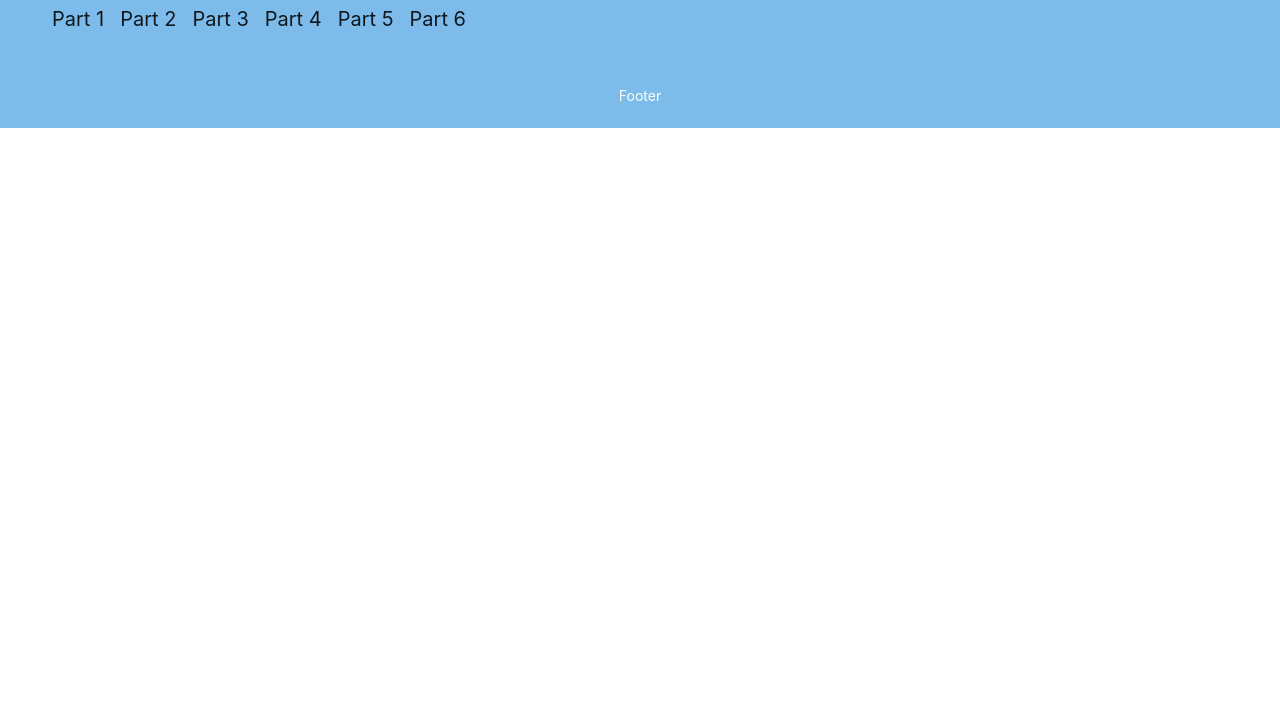
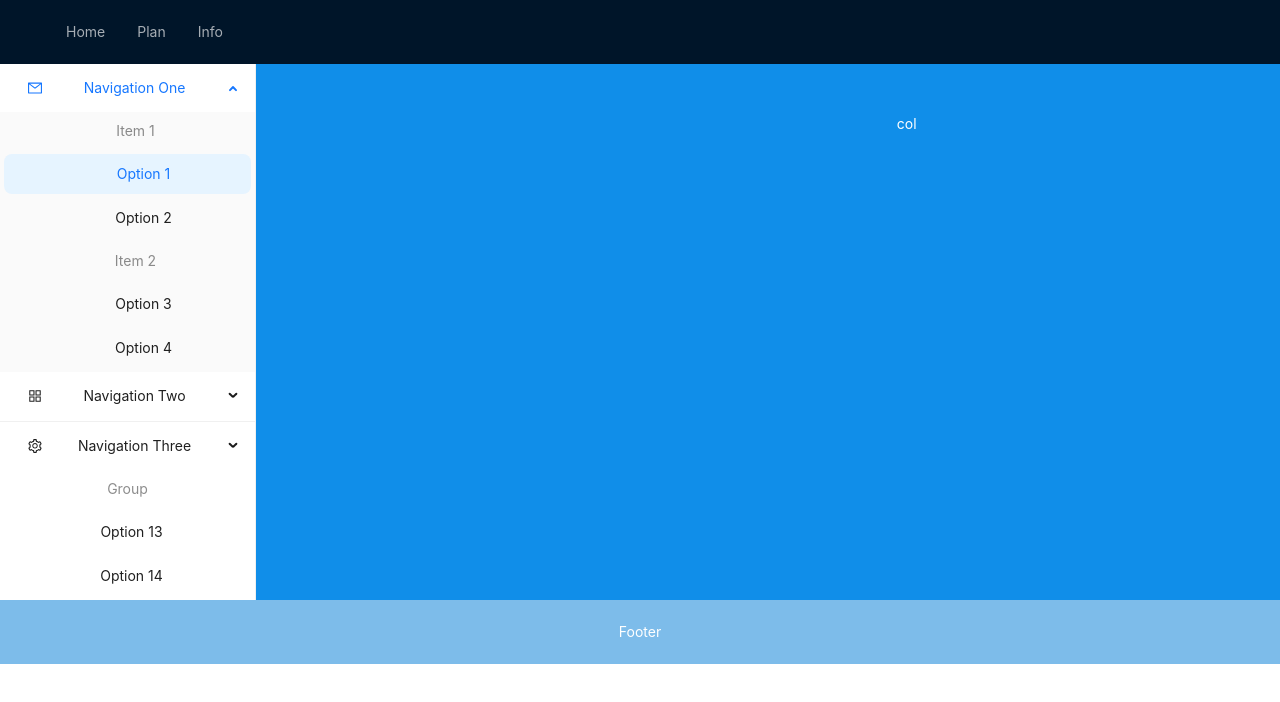
Before and after one commit to Jihn0118/tripjava, a Vue app in the folder Frontend/trip-java/: page /plan in a window 1280 px wide. Shown: the top 702 px of the page. Built offline with nearby package versions, Linux system fonts and the light colour scheme.

Commit message:
feature: navbar 구현

```diff
--- a/Frontend/trip-java/src/App.vue
+++ b/Frontend/trip-java/src/App.vue
@@ -30,9 +30,7 @@ const footerStyle = {
 <template>
   <a-space direction="vertical" :style="{ width: '100%' }" :size="[0, 48]">
     <a-layout>
-      <a-layout-header :style="headerStyle">
       <the-heading-navbar></the-heading-navbar>
-      </a-layout-header>
       <a-layout-content :style="contentStyle">
         <router-view></router-view>
       </a-layout-content>
--- a/Frontend/trip-java/src/components/layout/TheHeadingNavbar.vue
+++ b/Frontend/trip-java/src/components/layout/TheHeadingNavbar.vue
@@ -5,61 +5,49 @@ const selectedKeys = ref(null);
 </script>
 
 <template>
-  <div style="{padding: 20px;}">
-    <a-anchor
-        direction="horizontal"
-        :items="[
-        {
-          key: 'horizontally-part-1',
-          href: '#horizontally-part-1',
-          title: 'Part 1',
-        },
-        {
-          key: 'horizontally-part-2',
-          href: '#horizontally-part-2',
-          title: 'Part 2',
-        },
-        {
-          key: 'horizontally-part-3',
-          href: '#horizontally-part-3',
-          title: 'Part 3',
-        },
-        {
-          key: 'horizontally-part-4',
-          href: '#horizontally-part-4',
-          title: 'Part 4',
-        },
-        {
-          key: 'horizontally-part-5',
-          href: '#horizontally-part-5',
-          title: 'Part 5',
-        },
-        {
-          key: 'horizontally-part-6',
-          href: '#horizontally-part-6',
-          title: 'Part 6',
-        },
-      ]"
-    />
-  </div>
+  <a-layout-header>
+  <div class="logo" />
+  <a-menu
+      v-model:selectedKeys="selectedKeys"
+      theme="dark"
+      mode="horizontal"
+      :style="{ lineHeight: '64px' }"
+      display="flex"
+      jusitfy="center"
+  >
+    <a-menu-item key="2">
+      <router-link :to="{name:'home'}">Home</router-link>
+    </a-menu-item>
+    <a-menu-item key="1">
+      <router-link :to="{name:'plan'}">Plan</router-link>
+    </a-menu-item>
+    <a-menu-item key="3">
+      <router-link :to="{name:'information'}">Info</router-link>
+    </a-menu-item>
+  </a-menu>
+  </a-layout-header>
 </template>
 
+
 <style scoped>
-.ant-anchor-link{
+.ant-anchor-link {
   width: 10px;
 }
-.ant-affix, .css-dev-only-do-not-override-1qb1s0s{
+
+.ant-affix, .css-dev-only-do-not-override-1qb1s0s {
 
 }
 </style>
 <style>
-.ant-anchor-wrapper{
+.ant-anchor-wrapper {
   height: 30px;
 }
-.ant-anchor-wrapper::before{
+
+.ant-anchor-wrapper::before {
   border-bottom: none;
 }
-.ant-anchor-link{
+
+.ant-anchor-link {
   height: 100%;
   font-size: 20px;
 }
--- /dev/null
+++ b/Frontend/trip-java/src/components/plan/PlanMenu.vue
@@ -0,0 +1,67 @@
+<template>
+  <a-menu
+      id="dddddd"
+      v-model:openKeys="openKeys"
+      v-model:selectedKeys="selectedKeys"
+      style="width: 256px"
+      mode="inline"
+      :items="items"
+      @click="handleClick"
+  ></a-menu>
+</template>
+<script lang="ts" setup>
+import { reactive, ref, watch, VueElement, h } from 'vue';
+import { MailOutlined, AppstoreOutlined, SettingOutlined } from '@ant-design/icons-vue';
+import type { MenuProps, ItemType } from 'ant-design-vue';
+
+const selectedKeys = ref<string[]>(['1']);
+const openKeys = ref<string[]>(['sub1']);
+
+function getItem(
+    label: VueElement | string,
+    key: string,
+    icon?: any,
+    children?: ItemType[],
+    type?: 'group',
+): ItemType {
+  return {
+    key,
+    icon,
+    children,
+    label,
+    type,
+  } as ItemType;
+}
+
+const items: ItemType[] = reactive([
+  getItem('Navigation One', 'sub1', () => h(MailOutlined), [
+    getItem('Item 1', 'g1', null, [getItem('Option 1', '1'), getItem('Option 2', '2')], 'group'),
+    getItem('Item 2', 'g2', null, [getItem('Option 3', '3'), getItem('Option 4', '4')], 'group'),
+  ]),
+
+  getItem('Navigation Two', 'sub2', () => h(AppstoreOutlined), [
+    getItem('Option 5', '5'),
+    getItem('Option 6', '6'),
+    getItem('Submenu', 'sub3', null, [getItem('Option 7', '7'), getItem('Option 8', '8')]),
+  ]),
+
+  { type: 'divider' },
+
+  getItem('Navigation Three', 'sub4', () => h(SettingOutlined), [
+    getItem('Option 9', '9'),
+    getItem('Option 10', '10'),
+    getItem('Option 11', '11'),
+    getItem('Option 12', '12'),
+  ]),
+
+  getItem('Group', 'grp', null, [getItem('Option 13', '13'), getItem('Option 14', '14')], 'group'),
+]);
+
+const handleClick: MenuProps['onClick'] = e => {
+  console.log('click', e);
+};
+
+watch(openKeys, val => {
+  console.log('openKeys', val);
+});
+</script>
--- a/Frontend/trip-java/src/router/index.js
+++ b/Frontend/trip-java/src/router/index.js
@@ -1,5 +1,7 @@
 import { createRouter, createWebHistory } from 'vue-router'
 import HomeView from '../views/HomeView.vue'
+import Planview from "@/views/PlanView.vue";
+import InformationView from "@/views/InformationView.vue";
 
 const router = createRouter({
   history: createWebHistory(import.meta.env.BASE_URL),
@@ -9,6 +11,16 @@ const router = createRouter({
       name: 'home',
       component: HomeView
     },
+    {
+      path: '/plan',
+      name: 'plan',
+      component: Planview
+    },
+    {
+      path: '/information',
+      name: 'information',
+      component: InformationView
+    },
   ]
 })
 
--- /dev/null
+++ b/Frontend/trip-java/src/views/InformationView.vue
@@ -0,0 +1,34 @@
+<script setup>
+
+import {ref, onMounted} from "vue";
+
+const bgImage = ref('');
+
+onMounted(() => {
+  const randomNumber = Math.floor(Math.random() * 4) + 1; // 1~4 사이의 랜덤 숫자 생성
+  bgImage.value =`src/assets/background/backgroundImage${randomNumber}.jpg`;
+});
+
+</script>
+
+<template>
+  <div :style="{ backgroundImage: `url(${bgImage})` }" class="bg">
+    <div>
+      <h1>
+        여행지 정보
+      </h1>
+      <div>
+        <p>여러가지 여행 정보를 확인해 보세요</p>
+      </div>
+    </div>
+  </div>
+</template>
+
+<style scoped>
+  .bg{
+    height: 695px;
+    background-size: cover;
+    background-position: center;
+    background-repeat: no-repeat;
+  }
+</style>
--- /dev/null
+++ b/Frontend/trip-java/src/views/PlanView.vue
@@ -0,0 +1,18 @@
+<script setup>
+
+import PlanMenu from "@/components/plan/PlanMenu.vue";
+
+</script>
+
+<template>
+  <div>
+  <a-row>
+    <a-col :span="10">
+      <PlanMenu></PlanMenu>
+    </a-col>
+    <a-col :span="14">col</a-col>
+  </a-row>
+  </div>
+</template>
+
+<style scoped></style>
```
